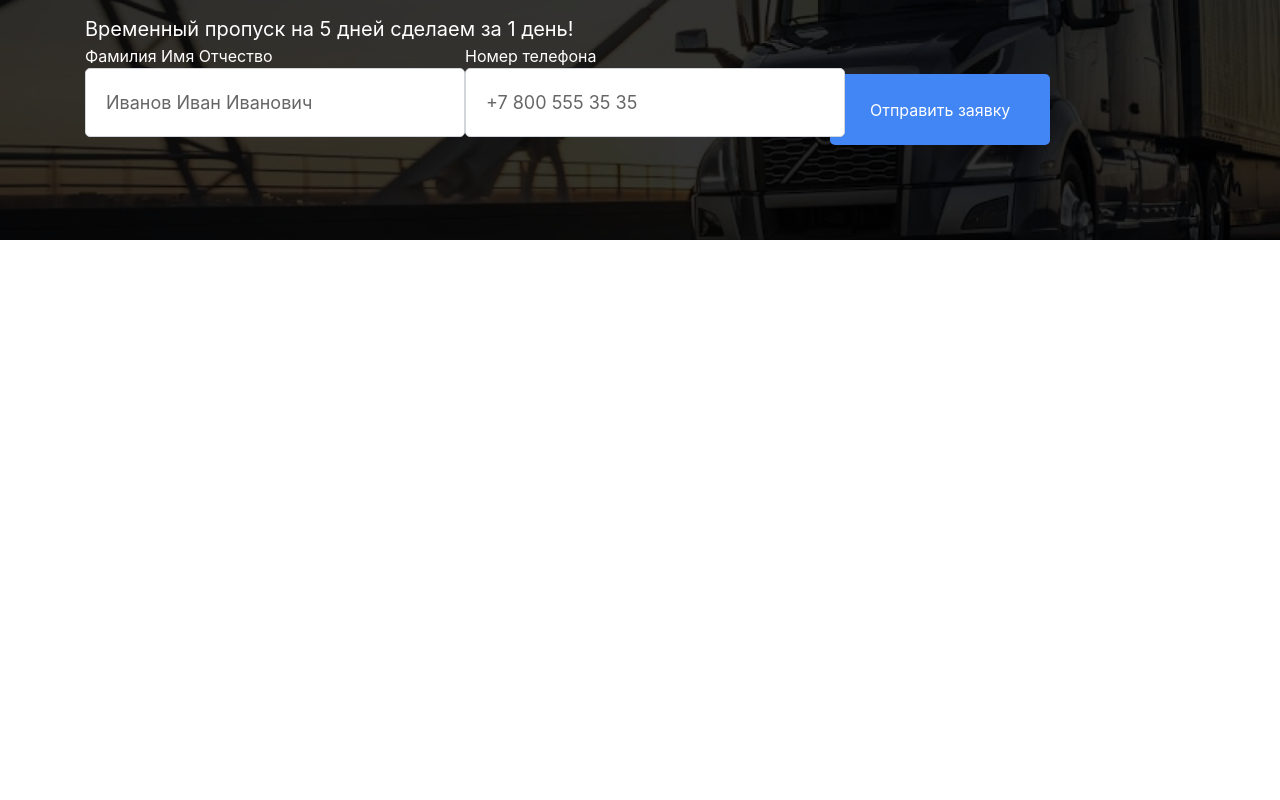
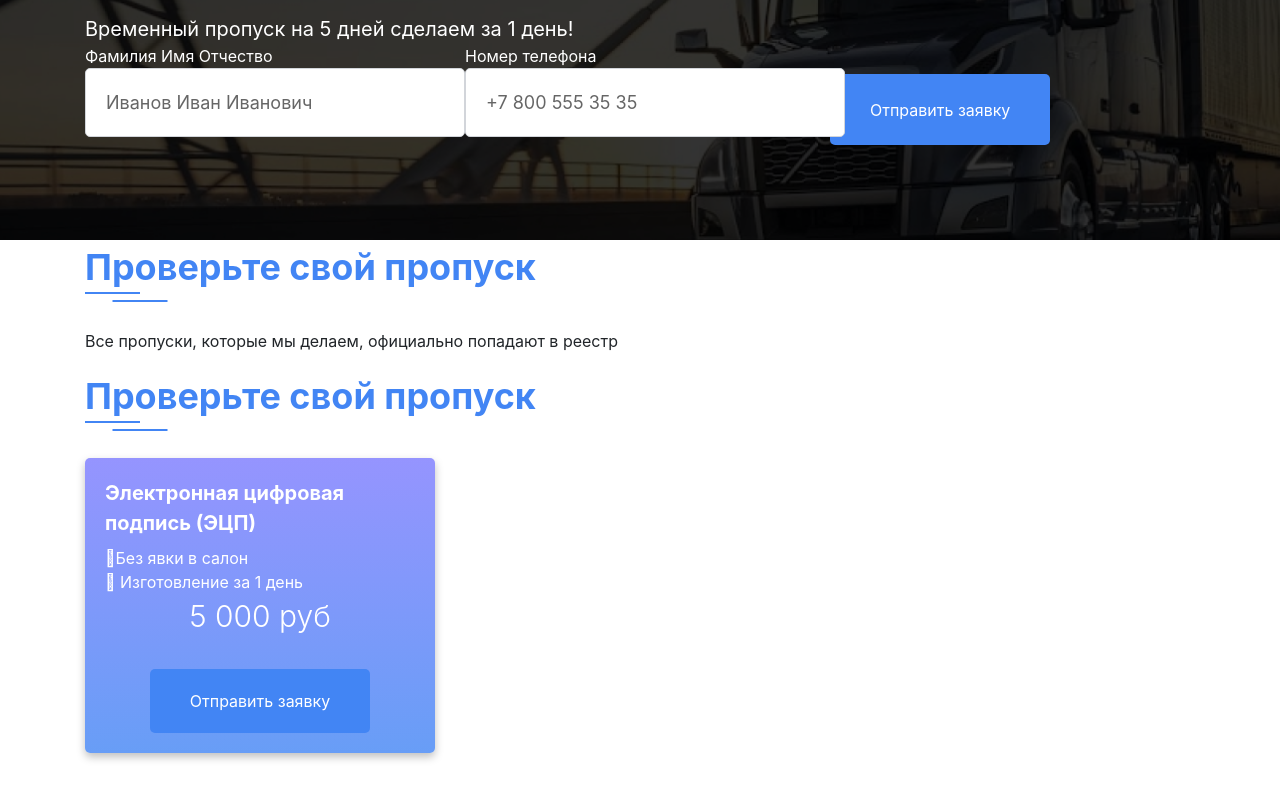
Before and after one commit to YB97/yourPassWeb, a website: page app/index.html in a window 1280 px wide. Shown: the part 2579-3379 px from the top of the page. Before the commit the page ends 3219 px from the top, so only its background shows below. Drawn offline with Linux system fonts and the light colour scheme.

Commit message:
new section services

```diff
--- a/app/index.html
+++ b/app/index.html
@@ -371,6 +371,40 @@
       </div>
     </div>
   </section>
+  <section class="check">
+    <div class="container">
+      <div class="title">
+        <h2>Проверьте свой пропуск</h2>
+      </div>
+      <p class="check-text">Все пропуски, которые мы делаем, официально попадают в реестр</p>
+    </div>
+  </section>
+  <section class="services">
+    <div class="container">
+      <div class="title">
+        <h2>Проверьте свой пропуск</h2>
+      </div>
+      <div class="row">
+        <div class="col-md-4">
+          <div class="service">
+            <h3 class="service__title">Электронная цифровая подпись (ЭЦП)</h3>
+            <ul class="service-list">
+              <li class="service__item"><span></span>Без явки в салон</li>
+              <li class="service__item"><span></span> Изготовление за 1 день</li>
+            </ul>
+            <div class="service-cost">
+              5 000 руб
+            </div>
+            <div class="service__button">
+              <button class="button button--white" type="submit">
+                Отправить заявку
+              </button>
+            </div>
+          </div>
+        </div>
+      </div>
+    </div>
+  </section>
 
   <section class="demo"></section>
 
--- a/app/sass/main.sass
+++ b/app/sass/main.sass
@@ -319,6 +319,29 @@ b, strong
 	display: flex
 	justify-content: center
 	align-items: center
+.service
+	padding: 20px
+	background: linear-gradient(180deg, rgba(108, 107, 254, 0.72) 0%, rgba(66, 133, 244, 0.8) 100%)
+	box-shadow: 0px 4px 8px rgba(0, 0, 0, 0.25)
+	border-radius: 5px
+	&__title
+		color: white
+		font-size: 20px
+	&-list
+		list-style-type: none
+		margin: 0
+		padding: 0
+	&-cost
+		display: block
+		text-align: center
+		color: white
+		font-weight: 300
+		font-size: 30px
+	&__item
+		color: white
+	&__button
+		display: flex
+		justify-content: center
 
 .demo
 	height: 400px
```
Also changed, not shown: app/css/main.min.css.
